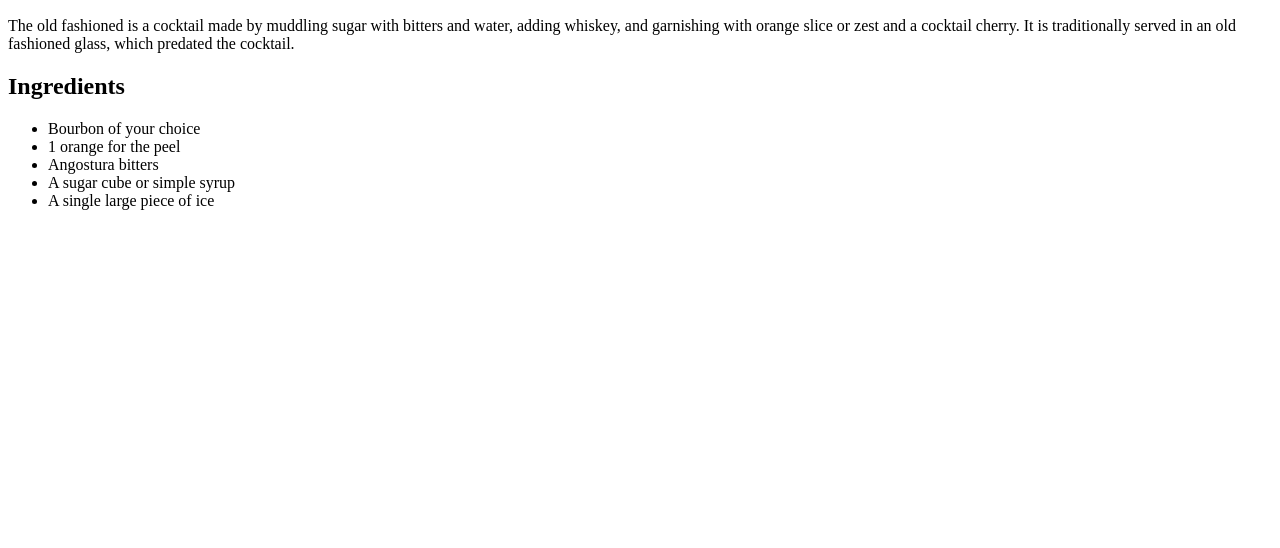
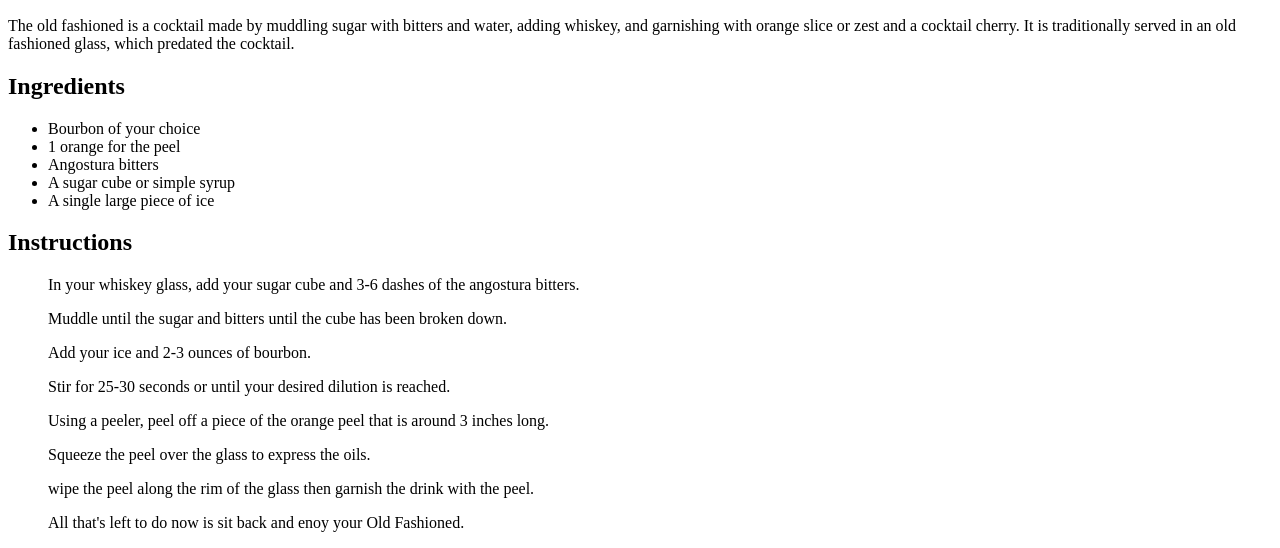
Before and after one commit to cwilson132/odin-recipes, a plain HTML site: page recipes/olfash.html in a window 1280 px wide. Shown: the part 434-982 px from the top of the page. Before the commit the page ends 800 px from the top, so only its background shows below. Drawn offline with Linux system fonts and the light colour scheme.

Commit message:
Add instructions section

```diff
--- a/recipes/olfash.html
+++ b/recipes/olfash.html
@@ -19,5 +19,14 @@
       <li>A sugar cube or simple syrup</li>
       <li>A single large piece of ice</li>
     </ul>
+  <h2>Instructions</h2>
+    <ol>In your whiskey glass, add your sugar cube and 3-6 dashes of the angostura bitters.</ol>
+    <ol>Muddle until the sugar and bitters until the cube has been broken down.</ol>
+    <ol>Add your ice and 2-3 ounces of bourbon.</ol>
+    <ol>Stir for 25-30 seconds or until your desired dilution is reached.</ol>
+    <ol>Using a peeler, peel off a piece of the orange peel that is around 3 inches long.</ol>
+    <ol>Squeeze the peel over the glass to express the oils.</ol>
+    <ol>wipe the peel along the rim of the glass then garnish the drink with the peel.</ol>
+    <ol>All that's left to do now is sit back and enoy your Old Fashioned.</ol>
 </body>
 </html>
```
